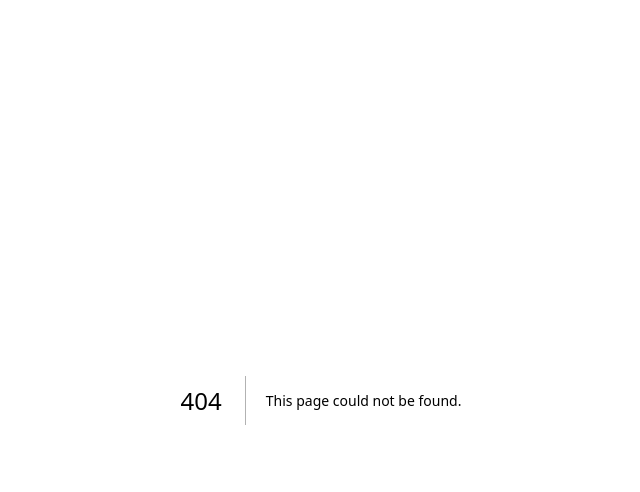
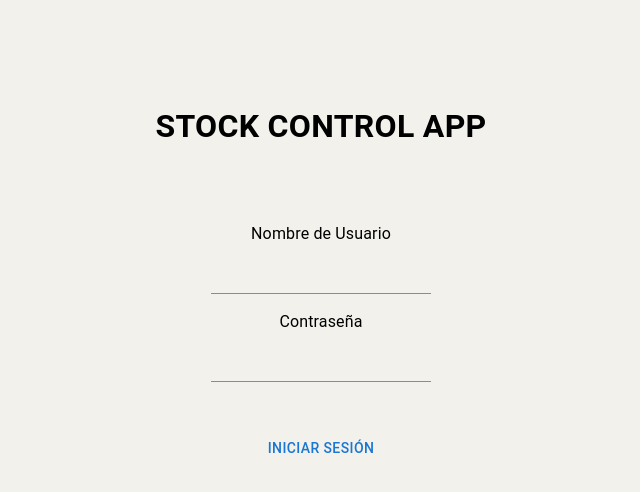
Before and after one commit to PatoJulia/StockControl-App, a Next.js app in the folder frontend/: page / in a window 1280 px wide. Before the commit this address had no page. Shown: the top 492 px of the page, without its empty margins (319-959 px from the left). Built offline with nearby package versions, Linux system fonts and the light colour scheme.

Commit message:
Added route restructuring

```diff
--- a/frontend/src/app/home/HomeMenu.tsx
+++ b/frontend/src/app/home/HomeMenu.tsx
@@ -4,26 +4,42 @@ import Grid from "@mui/material/Grid";
 import Typography from "@mui/material/Typography";
 import Link from "next/link";
 
-const NAMES = ["Facturacion", "Productos", "Clientes"];
+interface HomeLink {
+  name: string;
+  href: string;
+}
 
-export default function HomeMenu()
-{
+const LINKS: HomeLink[] = [
+  { name: "Facturación", href: "/bill" },
+  { name: "Prodcutos", href: "/product/list" },
+  { name: "Clientes", href: "/client" },
+];
+
+const LINK_DOLAR: HomeLink = {
+  name: "Cotización del Dólar",
+  href: "/dolar-values",
+};
+
+export default function HomeMenu() {
   return (
     <>
-            <Grid item xs = {12} textAlign={"center"}>
+      <Grid item xs={12} textAlign={"center"}>
         <Typography>Control de Stock</Typography>
       </Grid>
       <Grid container rowSpacing={3} columnSpacing={{ xs: 1, sm: 2, md: 3 }}>
-                {NAMES.map((name) =>
-                    (<Grid item xs={6} key={name}>
-                        <HomeCard title={name}/>
-                    </Grid>)
-                ) }
+        {LINKS.map((link) => (
+          <Grid item xs={6} key={link.name}>
+            <Link href={link.href}>
+              <HomeCard title={link.name} />
+            </Link>
           </Grid>
-                <Box margin ={"auto"} width={"40%"} height={{xs:"2rem",sm:"2rem"}} textAlign={"center"} border={"1px solid black"} marginTop={2}>
-                <Typography>Valor del Dolar</Typography>
-                </Box>
-
+        ))}
+      </Grid>
+      <Grid item xs={12} my={2}>
+        <Link href={LINK_DOLAR.href}>
+          <HomeCard title={LINK_DOLAR.name} />
+        </Link>
+      </Grid>
     </>
   );
 }
--- /dev/null
+++ b/frontend/src/app/page.tsx
@@ -0,0 +1,38 @@
+"use client";
+import { Box, Button, Grid, Input, Typography } from "@mui/material";
+
+export default function LoginPage() {
+  const handleRedirectToHome = () => {
+    window.location.href = "/home";
+  };
+
+  return (
+    <Box display={"flex"} justifyContent={"center"}>
+      <Grid
+        container
+        direction={"column"}
+        display={"flex"}
+        justifyContent={"center"}
+        width={"50%"}
+        alignItems={"center"}
+        gap={2}
+        marginTop={"8%"}
+      >
+        <Typography
+          fontWeight={"bold"}
+          fontSize={"2rem"}
+          marginBottom={"3.5rem"}
+        >
+          STOCK CONTROL APP
+        </Typography>
+        <Typography>Nombre de Usuario</Typography>
+        <Input></Input>
+        <Typography>Contraseña</Typography>
+        <Input></Input>
+        <Button sx={{ marginTop: 4 }} onClick={handleRedirectToHome}>
+          Iniciar sesión
+        </Button>
+      </Grid>
+    </Box>
+  );
+}
--- /dev/null
+++ b/frontend/src/app/product/[id]/page.tsx
@@ -0,0 +1,11 @@
+"use client";
+import { useRouter } from "next/router";
+
+export default function ProductDetail({ params }: { params: { id: string } }) {
+  return (
+    <div>
+      <h1>Product Detail Page</h1>
+      <p>Product ID: {params.id}</p>
+    </div>
+  );
+}
--- a/frontend/src/app/product-list/page.tsx
+++ b/frontend/src/app/product/list/page.tsx
@@ -9,6 +9,7 @@ import { useEffect, useState, useTransition } from "react";
 import PRODUCTS from "./MOCK";
 import { table } from "console";
 import {
+  Box,
   Table,
   TableBody,
   TableCell,
@@ -59,7 +60,7 @@ export default function ProductList() {
                 <TableCell align="right">Price</TableCell>
                 <TableCell align="right">Brand</TableCell>
                 <TableCell align="right">Stock</TableCell>
-                <TableCell align="right">PDF LINK</TableCell>
+                <TableCell align="right">Ultima factura</TableCell>
               </TableHead>
               <TableBody style={{ backgroundColor: "#EEE7DA" }}>
                 {PRODUCTS.map((product, index) => (
@@ -74,7 +75,11 @@ export default function ProductList() {
                     <TableCell align="right">{product.price}</TableCell>
                     <TableCell align="right">{product.brand}</TableCell>
                     <TableCell align="right">{product.stock}</TableCell>
-                    <TableCell align="right">PDF LINK</TableCell>
+                    <Box display={"flex"} justifyContent={"center"}>
+                      <Link href={"/bill"}>
+                        <TableCell align="left">Bill link</TableCell>
+                      </Link>
+                    </Box>
                   </TableRow>
                 ))}
               </TableBody>
--- /dev/null
+++ b/frontend/src/app/product/new/page.tsx
@@ -0,0 +1,3 @@
+export default function ProductNewScreen() {
+  return <h1>Soy un nuevo producto</h1>;
+}
--- a/frontend/src/components/ProductCard.tsx
+++ b/frontend/src/components/ProductCard.tsx
@@ -1,5 +1,5 @@
 import Product from "@/interfaces/Product";
-import { Box, Button, Grid, TextField, Typography } from "@mui/material";
+import { Box, Button, Grid, Link, TextField, Typography } from "@mui/material";
 import Image from "next/image";
 
 interface Props {
@@ -26,7 +26,9 @@ export default function ProductCard(props: Props) {
               position={"relative"}
               my={"1rem"}
             >
-              <Image src={imageUrl ?? ""} alt={"Product image"} fill />
+              <Link href={`/product/${name}`}>
+                <Image src={imageUrl ?? ""} alt={"Product image"} fill />
+              </Link>
             </Box>
           </Grid>
         )}
@@ -40,7 +42,7 @@ export default function ProductCard(props: Props) {
             <Typography fontSize={".8rem"}>Stock: {stock}</Typography>
           </Grid>
 
-          <input style={{ width: "3rem" }} type="number"></input>
+          <input style={{ width: "3rem" }} type="number" min={0}></input>
           <Button
             style={{
               width: "3rem",
```
Also changed, not shown: frontend/src/app/product/list/MOCK.ts (renamed from frontend/src/app/product-list/MOCK.ts). Lines whose indentation alone changed are shown as unchanged.
